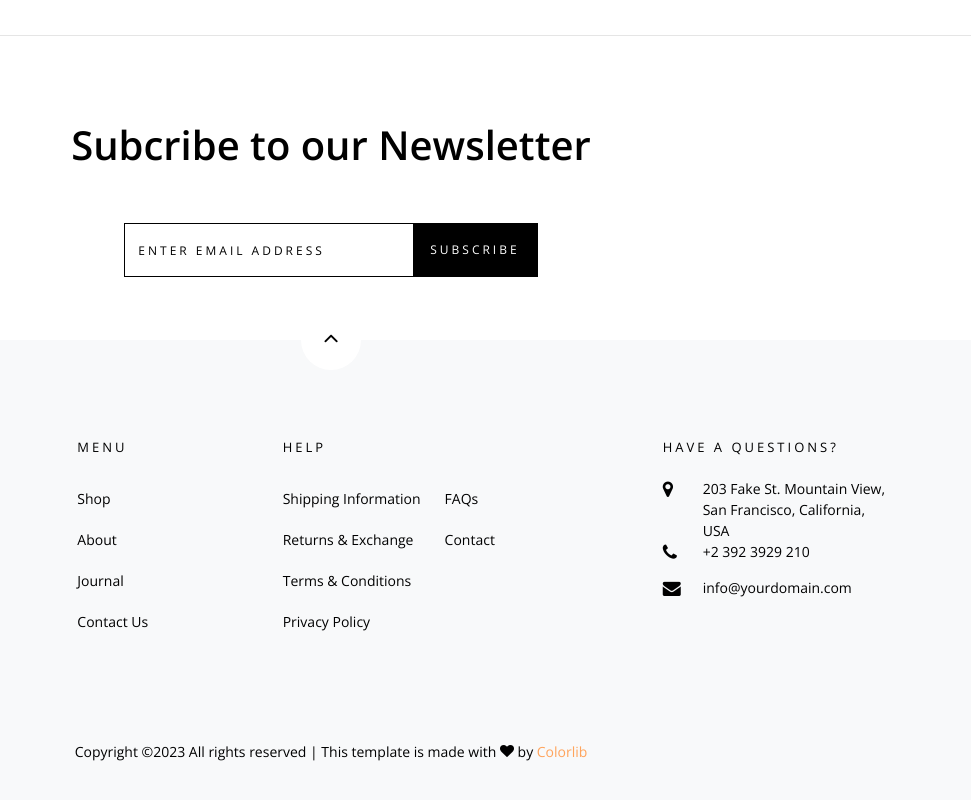
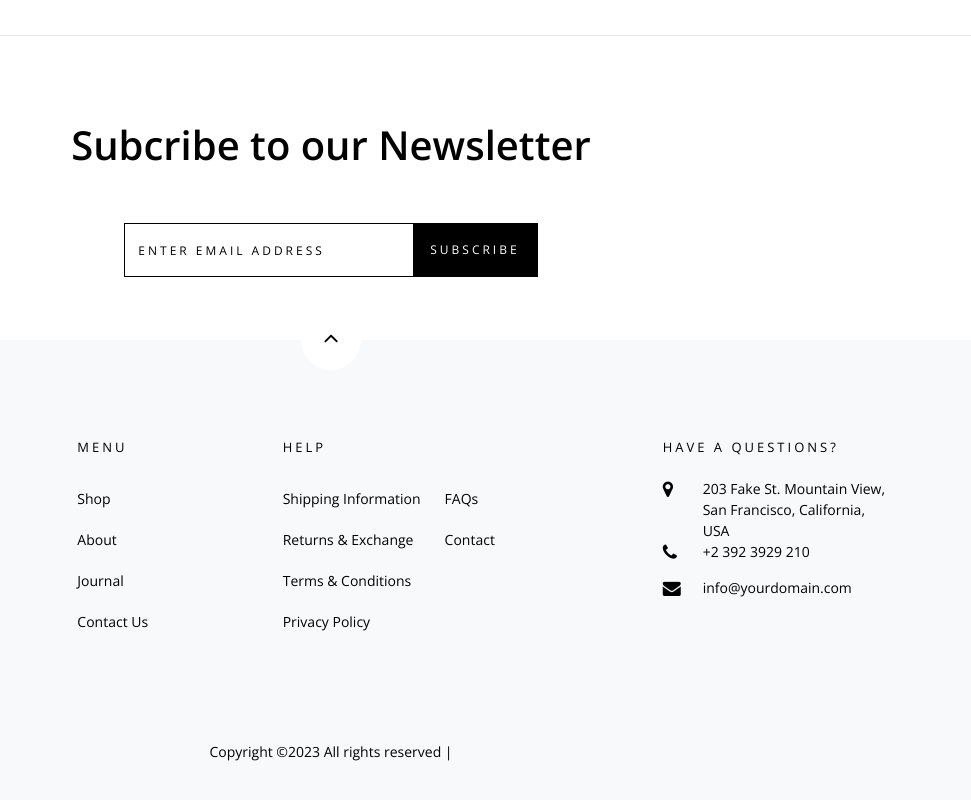
Before and after one commit to avinashk2000/shopping, a plain HTML site: page index.html in a window 1280 px wide. Shown: the part 5848-6648 px from the top of the page, 309-1280 px from the left. Drawn offline with nearby package versions, Linux system fonts and the light colour scheme; some packages are replaced by stand-ins of ours; no server answers; files whose address does not match are found by name.

Commit message:
Update index.html

```diff
--- a/index.html
+++ b/index.html
@@ -687,7 +687,7 @@
           <div class="col-md-12 text-center">
 
             <p><!-- Link back to Colorlib can't be removed. Template is licensed under CC BY 3.0. -->
-						  Copyright &copy;<script>document.write(new Date().getFullYear());</script> All rights reserved | This template is made with <i class="icon-heart color-danger" aria-hidden="true"></i> by <a href="https://colorlib.com" target="_blank">Colorlib</a>
+						  Copyright &copy;<script>document.write(new Date().getFullYear());</script> All rights reserved |
 						  <!-- Link back to Colorlib can't be removed. Template is licensed under CC BY 3.0. -->
 						</p>
           </div>
```
